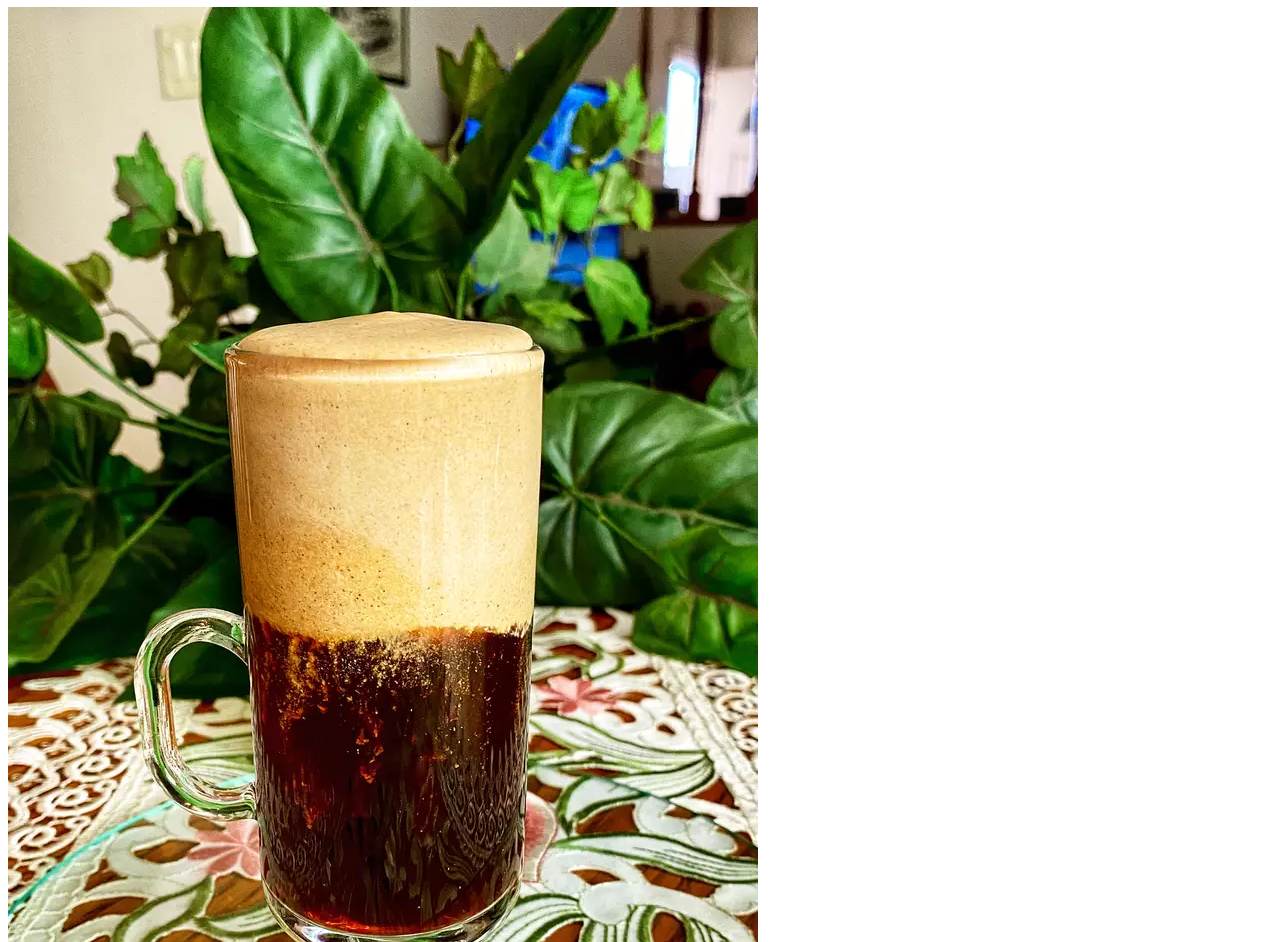
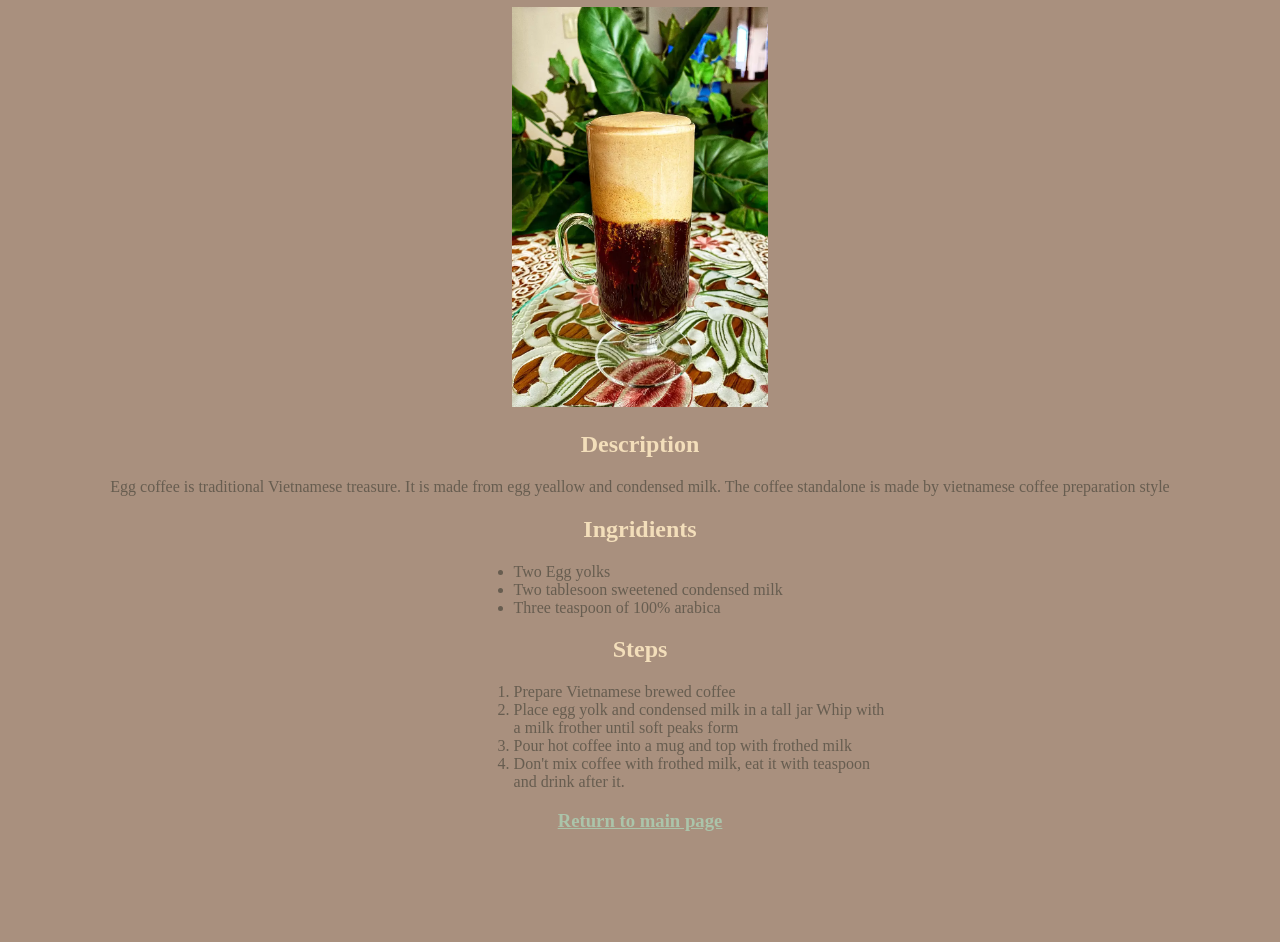
Before and after one commit to dominikHolasek/odin-recipes, a plain HTML site: page recipes/eggCoffee.html in a window 1280 px wide. Shown: the part 73-1015 px from the top of the page. After the commit the page ends 924 px from the top, so only its background shows below. Drawn offline with Linux system fonts and the light colour scheme.

Commit message:
Add styling CSS

```diff
--- a/recipes/eggCoffee.html
+++ b/recipes/eggCoffee.html
@@ -4,38 +4,39 @@
     <meta charset="UTF-8">
     <meta http-equiv="X-UA-Compatible" content="IE=edge">
     <meta name="viewport" content="width=device-width, initial-scale=1.0">
+    <link rel="stylesheet" href="../style.css">
     <title>Egg Coffee</title>
 </head>
 <body>
     <h1>Egg Coffee</h1>
-    <img src="../images/eggCoffee.webp">
-    <h2>Description</h2>
-    <p>Egg coffee is traditional Vietnamese treasure. It is made from
+    <img class="recipe__img" src="../images/eggCoffee.webp">
+    <h2 class="description heading">Description</h2>
+    <p class="description__paragraph">Egg coffee is traditional Vietnamese treasure. It is made from
         egg yeallow and condensed milk. The coffee standalone is made
         by vietnamese coffee preparation style
     </p>
-    <h2>Ingridients</h2>
-    <ul>
-        <li>Two Egg yolks</li>
-        <li>Two tablesoon sweetened condensed milk</li>
-        <li>Three teaspoon of 100% arabica</li>
+    <h2 class="heading">Ingridients</h2>
+    <ul class="ingridients">
+        <li class="ingridients__item">Two Egg yolks</li>
+        <li class="ingridients__item">Two tablesoon sweetened condensed milk</li>
+        <li class="ingridients__item">Three teaspoon of 100% arabica</li>
     </ul>
-    <h2>Steps</h2>
-    <ol>
-        <li>
+    <h2 class="heading">Steps</h2>
+    <ol class="steps">
+        <li class="steps__item">
             Prepare Vietnamese brewed coffee
         </li>
-        <li>
+        <li class="steps__item">
             Place egg yolk and condensed milk in a tall jar
             Whip with a milk frother until soft peaks form
         </li>
-        <li>
+        <li class="steps__item">
             Pour hot coffee into a mug and top with frothed milk
         </li>
-        <li>
+        <li class="steps__item">
             Don't mix coffee with frothed milk, eat it with teaspoon and drink after it.
         </li>
     </ol>
-    <h3><a href="../index.html">Return to main page</a></h3>
+    <h3 class="heading"><a href="../index.html">Return to main page</a></h3>
 </body>
 </html>
--- /dev/null
+++ b/style.css
@@ -0,0 +1,47 @@
+body {
+    background: #A9907E;
+    text-align: center;
+}
+
+h1,
+h2 {
+    color: #F3DEBA;
+}
+
+/* h2 {
+    color: #ABC4AA;
+} */
+
+div {
+    text-align: center;
+}
+
+a{
+    color: #ABC4AA;
+}
+
+ul,
+ol,
+p {
+    color: #675D50;
+}
+
+ul,
+ol {
+    padding-left: 40%;
+    padding-right: 30%;
+    /* list-style-type: none; */
+}
+
+.recipes__list {
+    list-style-type: none;
+}
+
+li {
+    text-align: left;
+}
+
+.recipe__img {
+    height: 400px;
+    width: auto;
+}
```
Also changed, not shown: index.html (+4 -5 lines), recipes/dragonFruitDrink.html (+2 -1 lines), recipes/spinachSmoothie.html (+2 -1 lines).
